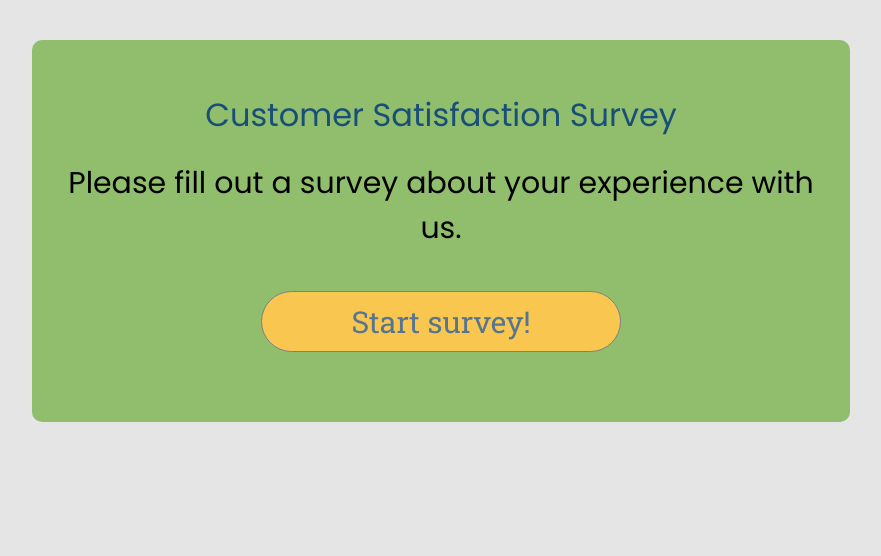
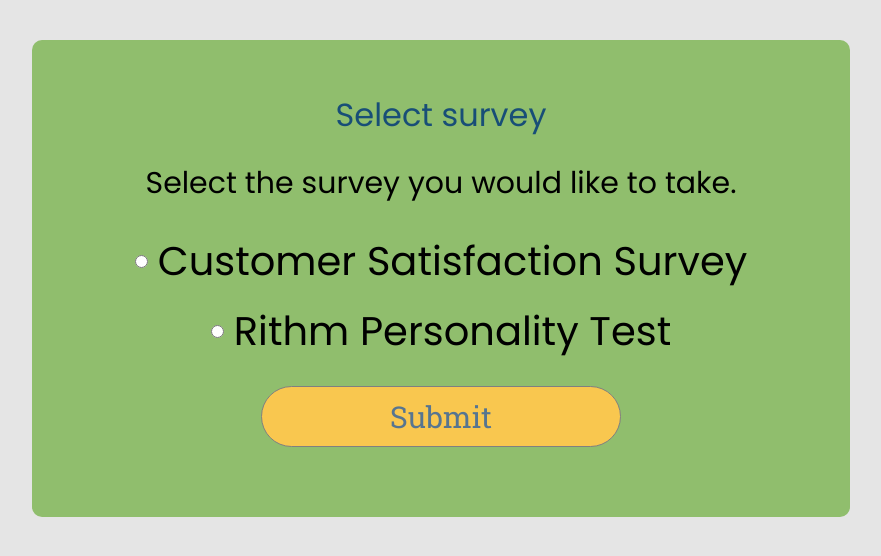
Before and after one commit to christenmccool/19.3flask-survey, a Flask app: page / in a window 1280 px wide. Shown: the top 556 px of the page, without its empty margins (199-1080 px from the left). Run offline with Flask 2, Linux system fonts and the light colour scheme.

Commit message:
incorporates session, multiple surveys, comments, and a thanks page

```diff
--- a/app.py
+++ b/app.py
@@ -1,28 +1,43 @@
-from flask import Flask, request, render_template, redirect, flash
+from flask import Flask, request, render_template, redirect, flash, session
 from flask_debugtoolbar import DebugToolbarExtension
-from surveys import satisfaction_survey
+from surveys import surveys
 
 app = Flask(__name__)
 app.config['SECRET_KEY'] = "key"
 debug = DebugToolbarExtension(app)
 app.config['DEBUG_TB_INTERCEPT_REDIRECTS'] = False
 
-responses = []
+@app.route('/')
+def show_choices():
+    return render_template('index.html', surveys=surveys)
 
-@app.route('/')
-def show_survey_start():
-    print(responses)
-    return render_template('start.html', survey=satisfaction_survey)
+@app.route('/start', methods=["POST"])
+def show_start():
+    survey_code = request.form["survey_choice"]
+
+    session["survey_code"] = survey_code
+    session["survey_length"] = len(surveys[survey_code].questions)
+    print(session["survey_length"])
+
+    survey = surveys[survey_code]
+    return render_template('start.html', survey=survey)
+
+@app.route('/start_survey', methods=["POST"])
+def start_survey():
+    session["responses"] = []
+    session["comments"] = []
+
+    return redirect(f'/question/0')
 
 @app.route('/question/<int:q_num>')
 def show_question(q_num):
-    if len(responses) < len(satisfaction_survey.questions):
-        if int(q_num) == len(responses):
-            question_obj = satisfaction_survey.questions[q_num]
+    if len(session["responses"]) < session["survey_length"]:
+        if int(q_num) == len(session["responses"]):
+            question_obj = surveys[session["survey_code"]].questions[q_num]
             return render_template('question.html', q_num=q_num, question_obj=question_obj)
         else:
             flash("You must answer survey questions in order", "error")
-            return redirect(f'/question/{len(responses)}')
+            return redirect(f'/question/{len(session["responses"])}')
     else:
         flash("You have already completed the survey", "error")
         return redirect('/thankyou')
@@ -31,12 +46,24 @@
 def accept_answer():
     q_num = request.form["q_num"]
     answer = request.form["option"]
-    responses.append(answer)
-    if int(q_num) < len(satisfaction_survey.questions) - 1:
+    comment = request.form.get("comment", None)
+
+    response = session["responses"]
+    response.append(answer)
+    session["responses"] = response
+
+    comments = session["comments"]
+    comments.append(comment)
+    session["comments"] = comments
+
+    print(session)
+
+    if int(q_num) < session["survey_length"] - 1:
         return redirect(f'/question/{int(q_num) + 1}')
     else:
         return redirect('/thankyou')
 
 @app.route('/thankyou')
 def show_thanks():
-    return render_template('thankyou.html')
+    questions =  surveys[session["survey_code"]].questions
+    return render_template('thankyou.html', questions=questions)
--- a/static/app.css
+++ b/static/app.css
@@ -30,8 +30,28 @@
     font-size: 40px;
 }
 
+.text {
+    font-size: 30px;
+}
+
+textarea {
+    display: block;
+    margin: 0 auto;
+    width: 80%;
+    font-size: 20px;
+    text-align: center;
+    padding: 10px;
+}
+
 input {
     margin: 0 10px 0 0;
+    vertical-align: middle;
+    margin-top: -5px;
+}
+
+
+li {
+    list-style-type: none;
 }
 
 form {
--- a/surveys.py
+++ b/surveys.py
@@ -39,6 +39,9 @@
     "Learn more about yourself with our personality quiz!",
     [
         Question("Do you ever dream about code?"),
+        Question("Single quote or double quotes?",
+                ["Single quotes", "Double quotes"],
+                allow_text=True),
         Question("Do you ever have nightmares about code?"),
         Question("Do you prefer porcupines or hedgehogs?",
                  ["Porcupines", "Hedgehogs"]),
--- a/templates/base.html
+++ b/templates/base.html
@@ -5,7 +5,7 @@
     <meta http-equiv="X-UA-Compatible" content="IE=edge">
     <meta name="viewport" content="width=device-width, initial-scale=1.0">
     <link rel="preconnect" href="https://fonts.gstatic.com">
-    <link href="https://fonts.googleapis.com/css2?family=Poppins&family=Roboto+Slab&display=swap" rel="stylesheet">
+    <link href="https://fonts.googleapis.com/css2?family=Poppins:wght@400;700&family=Roboto+Slab&display=swap" rel="stylesheet">
     <link rel="stylesheet" href="/static/app.css">
 
     <title>{% block title %}{% endblock %}</title>
--- /dev/null
+++ b/templates/index.html
@@ -0,0 +1,22 @@
+{% extends 'base.html' %}
+
+{% block title %}Select Survey{% endblock %}
+
+{% block heading %}Select survey{% endblock %}
+
+{% block main %}
+
+    <div class="instructions">
+        Select the survey you would like to take.
+    </div>
+
+    <form action="/start" method="POST">
+    {% for code,survey in surveys.items() %}
+        <div class="option">
+            <label><input type="radio" name="survey_choice" value="{{code}}" required>{{survey.title}}</label>
+        </div>
+    {% endfor %}
+        <button>Submit</button>
+    </form>
+
+{% endblock %}
--- a/templates/start.html
+++ b/templates/start.html
@@ -10,7 +10,7 @@
         {{survey.instructions}}
     </div>
 
-    <form action="/question/0">
+    <form action="/start_survey" method="POST">
         <button>Start survey!</button>
     </form>
 
```
Also changed, not shown: templates/question.html (+11 -2 lines), templates/thankyou.html (+12 -0 lines).
